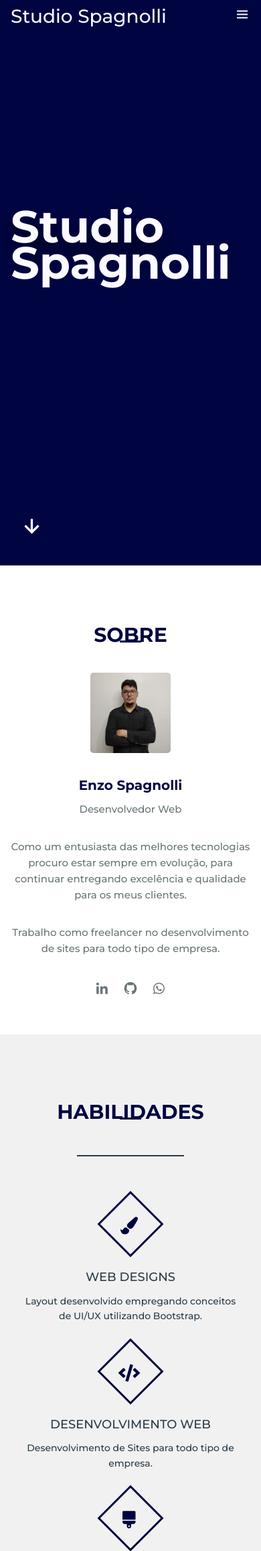
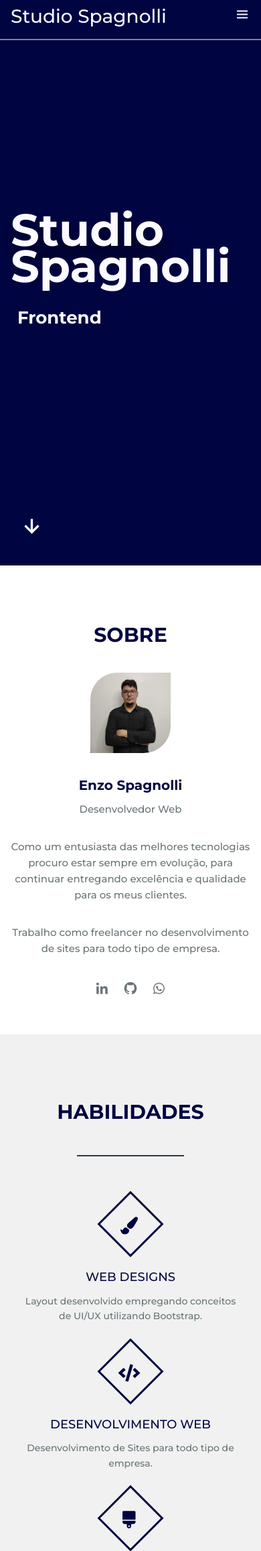
Before and after one commit to Enzo3322/Meu-site, a PHP site: page / in a window 390 px wide. Shown: the top 2315 px of the page at 67% size. Run offline with PHP 8.4, Linux system fonts and the light colour scheme.

Commit message:
fix performance

```diff
--- a/assets/css/styles.css
+++ b/assets/css/styles.css
@@ -9,25 +9,23 @@
   --font-medium: 500;
 }
 
-
 /*===== Colores =====*/
 
 :root {
   --first-color: #000541;
-    --white-color: #FAFAFF;
-    --dark-color: #2A3B47;
+  --white-color: #fafaff;
+  --dark-color: #2a3b47;
   --text-color: #697477;
 }
-
 
 /*===== Fuente y tipografia =====*/
 
 :root {
-    --body-font: 'Montserrat', sans-serif;
+  --body-font: "Montserrat", sans-serif;
   --big-font-size: 4.2rem;
   --h2-font-size: 1.25rem;
-    --normal-font-size: .938rem;
-    --small-font-size: .813rem;
+  --normal-font-size: 0.938rem;
+  --small-font-size: 0.813rem;
 }
 
 @media screen and (min-width: 768px) {
@@ -35,27 +33,24 @@
     --big-font-size: 10.5rem;
     --h2-font-size: 2rem;
     --normal-font-size: 1rem;
-        --small-font-size: .875rem;
+    --small-font-size: 0.875rem;
   }
 }
-
 
 /*===== Margenes =====*/
 
 :root {
-    --mb-1: .5rem;
+  --mb-1: 0.5rem;
   --mb-2: 1rem;
   --mb-3: 1.5rem;
   --mb-4: 2rem;
 }
-
 
 /*===== z index =====*/
 
 :root {
   --z-fixed: 100;
 }
-
 
 /*===== BASE =====*/
 
@@ -109,25 +103,23 @@ img {
 }
 
 .section-title {
-    position: relative;
   font-size: var(--h2-font-size);
   color: var(--dark-color);
   margin: var(--mb-4) 0;
   text-align: center;
 }
 
-.section-title::after {
+/* .section-title::after {
   position: absolute;
   content: "";
   width: 32px;
-    height: .18rem;
+  height: 0.18rem;
   left: 0;
   right: 0;
   margin: auto;
   top: 2rem;
   background-color: var(--first-color);
-}
-
+} */
 
 /*===== LAYOUT =====*/
 
@@ -148,8 +140,8 @@ img {
   left: 0;
   z-index: var(--z-fixed);
   background-color: var(--first-color);
+  padding-bottom: 10px;
 }
-
 
 /*===== NAV =====*/
 
@@ -237,11 +227,17 @@ img {
   align-self: flex-end;
   font-size: var(--big-font-size);
   color: var(--white-color);
-    line-height: .8;
+  line-height: 0.8;
+}
+.home__subtitle {
+  color: var(--white-color);
+  margin-top: 80px;
+  font-size: 30px;
+  margin-left: 10px;
 }
 
 .home__title span {
-    text-shadow: 0 20px 25px rgba(0, 0, 0, .5);
+  text-shadow: 0 20px 25px rgba(0, 0, 0, 0.5);
 }
 
 .home__scroll {
@@ -277,12 +272,8 @@ img {
   justify-content: center;
   width: 120px;
   height: 120px;
-    border-radius: 5px;
+  border-radius: 40px 0px 40px 0px;
   overflow: hidden;
-}
-
-.about__img img {
-    width: 199px;
 }
 
 .about__subtitle {
@@ -367,43 +357,43 @@ img {
   margin-top: 16px;
   transition: 0.3s linear;
 }
-  .service-icon i{
+.service-icon i {
   line-height: 70px;
   transform: rotate(-45deg);
   font-size: 26px;
 }
-  .service-box:hover .service-icon{
+.service-box:hover .service-icon {
   background: var(--first-color);
   color: #f1f1f1;
 }
-  .service-title{
+.service-title {
   font-size: 18px;
+  color: var(--first-color);
   text-transform: uppercase;
   margin-bottom: 10px;
 }
-  .service-desc{
+.service-desc {
   font-size: 14px;
+  color: var(--text-color);
 }
 
-  @media screen and (max-width:960px) {
-    .service-box{
+@media screen and (max-width: 960px) {
+  .service-box {
     max-width: 45%;
   }
 }
 
-  @media screen and (max-width:768px) {
-    .service-box{
+@media screen and (max-width: 768px) {
+  .service-box {
     max-width: 50%;
   }
 }
 
-  @media screen and (max-width:480px) {
-    .service-box{
+@media screen and (max-width: 480px) {
+  .service-box {
     max-width: 100%;
   }
 }
-
-
 
 /* ===== PORTFOLIO =====*/
 
@@ -589,3 +577,30 @@ img {
     margin-right: auto;
   }
 }
+@media (max-width: 500px) {
+  .home__title {
+    margin-top: 50%;
+  }
+  .home__subtitle {
+    color: var(--white-color);
+    margin-top: -50px;
+    font-size: 26px;
+    margin-left: 10px;
+  }
+}
+
+/* PROGRESS BAR */
+
+.progress-container {
+  width: 100%;
+  height: 2px;
+  background: rgb(129, 129, 129);
+}
+
+.progress-bar {
+  height: 2px;
+  width: 100vw;
+  background: #ffffff;
+  width: 0%;
+  margin-top: 10px;
+}
--- a/assets/js/main.js
+++ b/assets/js/main.js
@@ -1,20 +1,20 @@
 /*===== MENU SHOW =====*/
-const showMenu = (toggleId, navId) =>{
+const showMenu = (toggleId, navId) => {
     const toggle = document.getElementById(toggleId),
-    nav = document.getElementById(navId)
+        nav = document.getElementById(navId)
 
-    if(toggle && nav){
-        toggle.addEventListener('click', ()=>{
+    if (toggle && nav) {
+        toggle.addEventListener('click', () => {
             nav.classList.toggle('show')
         })
     }
 }
-showMenu('nav-toggle','nav-menu')
+showMenu('nav-toggle', 'nav-menu')
 
 /*===== REMOVE MENU MOBILE =====*/
 const navLink = document.querySelectorAll('.nav__link')
 
-function linkAction(){
+function linkAction() {
     const navMenu = document.getElementById('nav-menu')
     navMenu.classList.remove('show')
 }
@@ -25,17 +25,17 @@ const sections = document.querySelectorAll('section[id]')
 
 window.addEventListener('scroll', scrollActive)
 
-function scrollActive(){
+function scrollActive() {
     const scrollY = window.pageYOffset
 
-    sections.forEach(current =>{
+    sections.forEach(current => {
         const sectionHeight = current.offsetHeight
         const sectionTop = current.offsetTop - 50;
         sectionId = current.getAttribute('id')
 
-        if(scrollY > sectionTop && scrollY <= sectionTop + sectionHeight){
+        if (scrollY > sectionTop && scrollY <= sectionTop + sectionHeight) {
             document.querySelector('.nav__menu a[href*=' + sectionId + ']').classList.add('active')
-        }else{
+        } else {
             document.querySelector('.nav__menu a[href*=' + sectionId + ']').classList.remove('active')
         }
     })
@@ -45,32 +45,45 @@ function scrollActive(){
 const sr = ScrollReveal({
     origin: 'top',
     distance: '80px',
-    duration: 2000,
-    reset: true
+    duration: 800,
+    reset: false
 })
 
 /*SCROLL HOME*/
 sr.reveal('.home__title', {})
-sr.reveal('.home__scroll', {delay: 200})
-sr.reveal('.home__img', {origin:'right', delay: 400})
+sr.reveal('.home__subtitle', {})
+sr.reveal('.home__scroll', { delay: 200 })
+sr.reveal('.home__img', { origin: 'right', delay: 400 })
 
 /*SCROLL ABOUT*/
-sr.reveal('.about__img', {delay: 500})
-sr.reveal('.about__subtitle', {delay: 300})
-sr.reveal('.about__profession', {delay: 400})
-sr.reveal('.about__text', {delay: 500})
-sr.reveal('.about__social-icon', {delay: 600, interval: 200})
+sr.reveal('.about__img', { delay: 500 })
+sr.reveal('.about__subtitle', { delay: 300 })
+sr.reveal('.about__profession', { delay: 400 })
+sr.reveal('.about__text', { delay: 500 })
+sr.reveal('.about__social-icon', { delay: 600, interval: 200 })
 
 /*SCROLL SKILLS*/
-sr.reveal('.skills__subtitle', {})
-sr.reveal('.skills__name', {distance: '20px', delay: 50, interval: 100})
-sr.reveal('.skills__img', {delay: 400})
+sr.reveal('.section-title', {})
+sr.reveal('.service-box', { distance: '20px', delay: 50, interval: 100 })
+sr.reveal('.skills__img', { delay: 400 })
 
 /*SCROLL PORTFOLIO*/
-sr.reveal('.portfolio__img', {interval: 200})
+sr.reveal('.portfolio__img', { interval: 200 })
 
 /*SCROLL CONTACT*/
 sr.reveal('.contact__subtitle', {})
-sr.reveal('.contact__text', {interval: 200})
-sr.reveal('.contact__input', {delay: 400})
-sr.reveal('.contact__button', {delay: 600})
+sr.reveal('.contact__text', { interval: 200 })
+sr.reveal('.contact__input', { delay: 400 })
+sr.reveal('.contact__button', { delay: 600 })
+
+
+// PROGRESS BAR
+
+window.onscroll = function () { myFunction() };
+
+function myFunction() {
+    var winScroll = document.body.scrollTop || document.documentElement.scrollTop;
+    var height = document.documentElement.scrollHeight - document.documentElement.clientHeight;
+    var scrolled = (winScroll / height) * 100;
+    document.getElementById("myBar").style.width = scrolled + "%";
+}
--- a/index.html
+++ b/index.html
@@ -4,7 +4,8 @@
 <head>
     <meta charset="UTF-8">
     <meta name="description" content="Desenvolvimento Web por um valor acessível.">
-    <meta name="keywords" content="Desenvolvimento, Web, Sites, Desenvolvimento de Site, Landing-page, Web-designer, Responsivo, Layout Responsivo, HTML CSS, Site empresarial, Desenvolvedor de Sites">
+    <meta name="keywords"
+        content="Desenvolvimento, Web, Sites, Desenvolvimento de Site, Landing-page, Web-designer, Responsivo, Layout Responsivo, HTML CSS, Site empresarial, Desenvolvedor de Sites">
     <meta name="viewport" content="width=device-width, initial-scale=1.0">
 
     <!-- ===== CSS ===== -->
@@ -38,6 +39,10 @@
                 <i class='bx bx-menu'></i>
             </div>
         </nav>
+
+        <div class="progress-container">
+            <div class="progress-bar" id="myBar"></div>
+        </div>
     </header>
 
     <main class="l-main">
@@ -45,9 +50,10 @@
         <section class="home" id="home">
             <div class="home__container bd-grid">
                 <h1 class="home__title"><span>Studio</span><br>Spagnolli</h1>
+                <h2 class="home__subtitle">Frontend</h2>
 
                 <div class="home__scroll">
-                    <a href="#about" class="home__scroll-link"><i class='bx bx-up-arrow-alt' ></i></a>
+                    <a href="#about" class="home__scroll-link"><i class='bx bx-up-arrow-alt'></i></a>
                 </div>
 
                 <!-- <img src="assets/img/perfil.png" alt="" class="home__img"> -->
@@ -60,19 +66,24 @@
 
             <div class="about__container bd-grid">
                 <div class="about__img">
-                    <img src="assets/img/eu.jpg" alt="">
+                    <img src="assets/img/eu.jpg" alt="Enzo Spagnolli">
                 </div>
 
                 <div>
                     <h2 class="about__subtitle">Enzo Spagnolli</h2>
                     <span class="about__profession">Desenvolvedor Web</span>
-                    <p class="about__text">Como um entusiasta das melhores tecnologias procuro estar sempre em evolução, para continuar entregando excelência e qualidade para os meus clientes.</p>
-                    <p class="about__text">Trabalho como freelancer no desenvolvimento de sites para todo tipo de empresa.</p>
+                    <p class="about__text">Como um entusiasta das melhores tecnologias procuro estar sempre em evolução,
+                        para continuar entregando excelência e qualidade para os meus clientes.</p>
+                    <p class="about__text">Trabalho como freelancer no desenvolvimento de sites para todo tipo de
+                        empresa.</p>
 
                     <div class="about__social">
-                        <a href="https://www.linkedin.com/in/enzospagnolli/" class="about__social-icon"><i class='bx bxl-linkedin' ></i></a>
-                        <a href="https://github.com/Enzo3322" class="about__social-icon"><i class='bx bxl-github' ></i></a>
-                        <a href="https://api.whatsapp.com/send?1=pt_BR&phone=5513982036491" class="about__social-icon"><i class='bx bxl-whatsapp'></i></a>
+                        <a href="https://www.linkedin.com/in/enzospagnolli/" class="about__social-icon"><i
+                                class='bx bxl-linkedin'></i></a>
+                        <a href="https://github.com/Enzo3322" class="about__social-icon"><i
+                                class='bx bxl-github'></i></a>
+                        <a href="https://api.whatsapp.com/send?1=pt_BR&phone=5513982036491"
+                            class="about__social-icon"><i class='bx bxl-whatsapp'></i></a>
                     </div>
                 </div>
             </div>
@@ -142,31 +153,26 @@
         <!--===== PORTFOLIO =====-->
         <section class="portfolio section" id="portfolio">
             <h2 class="section-title">PORTFOLIO</h2>
-            <p style="text-align: center ;" class="about__text">Mensalmente atualizo meu portfólio com<br> os meus projetos recentes.</p>
+            <p style="text-align: center ;" class="about__text">Mensalmente atualizo meu portfólio com<br> os meus
+                projetos recentes.</p>
 
             <div class="portfolio__container bd-grid">
 
                 <div class="portfolio__img">
-                    <img src="assets/img/work1.png" alt="">
+                    <img src="assets/img/work1.png" alt="NCS Consultoria Integrada">
 
                     <div class="portfolio__link">
                         <a href="https://ncsconsultoriaintegrada.com" class="portfolio__link-name">Ver projeto</a>
                     </div>
                 </div>
                 <div class="portfolio__img">
-                    <img src="assets/img/work2.png" alt="">
+                    <img src="assets/img/work2.png" alt="PromiseHomeCare">
 
                     <div class="portfolio__link">
                         <a href="https://promisehomecare.com.br" class="portfolio__link-name">Ver projeto</a>
                     </div>
                 </div>
-                <div class="portfolio__img">
-                    <img src="assets/img/work3.png" alt="">
 
-                    <div class="portfolio__link">
-                        <a href="#" class="portfolio__link-name">View details</a>
-                    </div>
-                </div>
             </div>
         </section>
 
@@ -177,7 +183,8 @@
             <div class="contact__container bd-grid">
                 <div class="contact__info">
                     <h3 class="contact__subtitle">EMAIL</h3>
-                    <span class="contact__text"><a href="mailto:enzo@studiospagnolli.com">enzo@studiospagnolli.com</a> </span>
+                    <span class="contact__text"><a href="mailto:enzo@studiospagnolli.com">enzo@studiospagnolli.com</a>
+                    </span>
                 </div>
 
                 <div class="contact__info">
@@ -215,9 +222,11 @@
 
             <div class="footer__data">
                 <h2 class="footer__title">FOLLOW</h2>
-                <a href="https://www.linkedin.com/in/enzospagnolli/" class="footer__social"><i class='bx bxl-linkedin' ></i></a>
-                <a href="https://github.com/Enzo3322" class="footer__social"><i class='bx bxl-github' ></i></a>
-                <a href="https://api.whatsapp.com/send?1=pt_BR&phone=5513982036491" class="footer__social"><i class='bx bxl-whatsapp'></i></a>
+                <a href="https://www.linkedin.com/in/enzospagnolli/" class="footer__social"><i
+                        class='bx bxl-linkedin'></i></a>
+                <a href="https://github.com/Enzo3322" class="footer__social"><i class='bx bxl-github'></i></a>
+                <a href="https://api.whatsapp.com/send?1=pt_BR&phone=5513982036491" class="footer__social"><i
+                        class='bx bxl-whatsapp'></i></a>
             </div>
 
 
```
Also changed, not shown: other parts of assets/css/styles.css (+21 -28 lines), assets/img/skill.jpg (deleted), assets/img/work1.png, assets/img/work2.png. Lines whose indentation alone changed are shown as unchanged.
